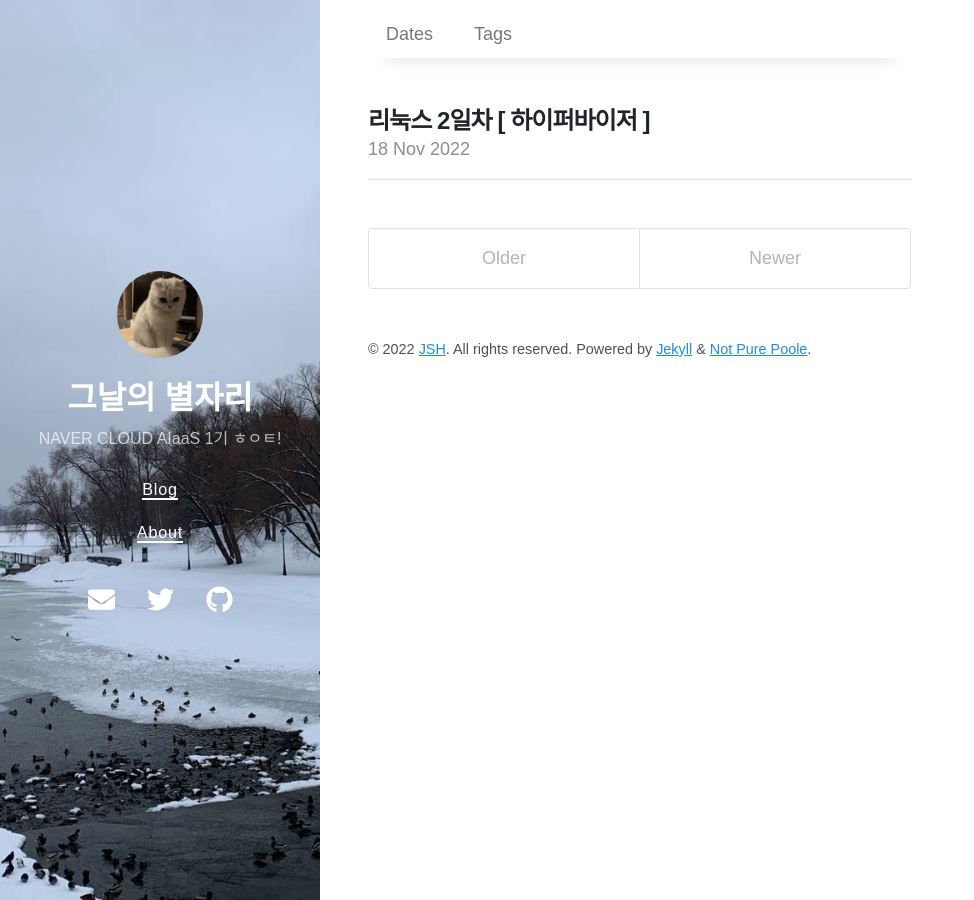
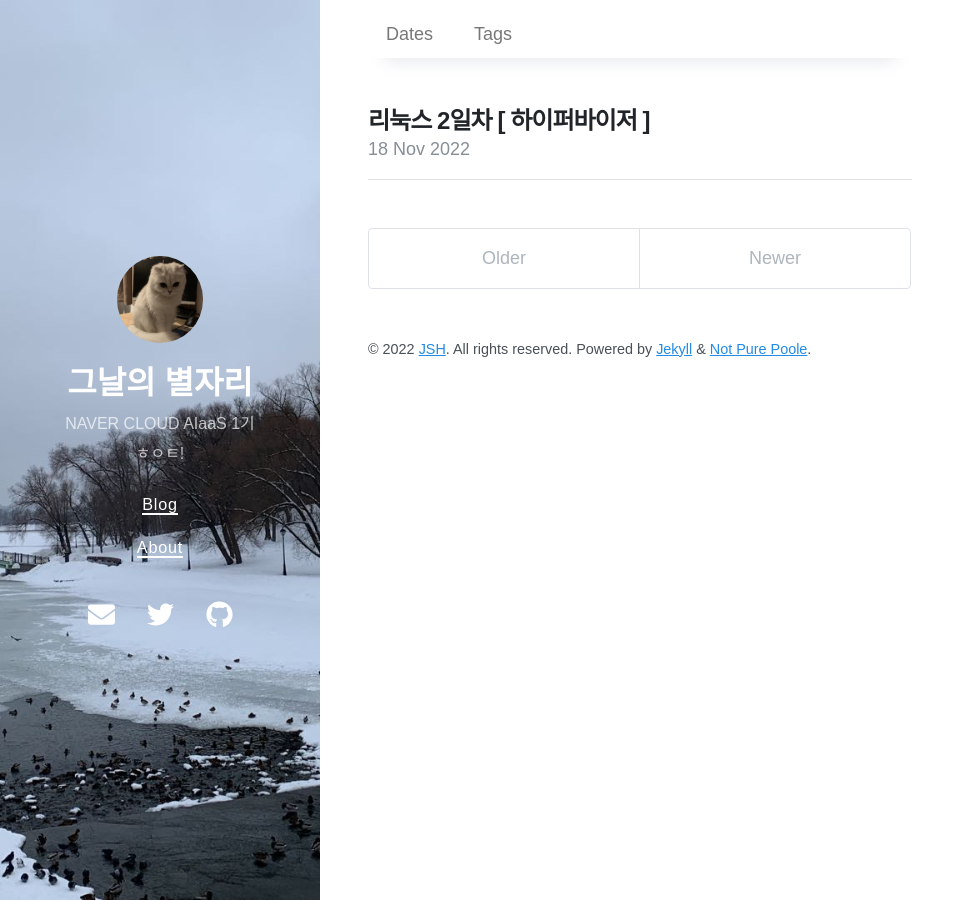
Before and after one commit to whtndgus/JSH, a Jekyll site: the page built from index.html, in a window 1280 px wide. Shown: the whole page, without its empty margins (0-974 px from the left). Built offline with Jekyll 4.4.1, drawn with Linux system fonts in a browser that asks for light colours; nearby versions of some CDN libraries; the list of posts is cut into pages by our own code.

```diff
--- a/_config.yml
+++ b/_config.yml
@@ -1,6 +1,6 @@
 # Setup
 title: 그날의 별자리
-description: NAVER CLOUD AIaaS 1기 ㅎㅇㅌ!
+description: NAVER CLOUD AIaaS 1기 <br>ㅎㅇㅌ!
 url: https://whtndgus.github.io/whtnd.github.io/
 avatar: /avatar.jpeg
 paginate: 100
```
